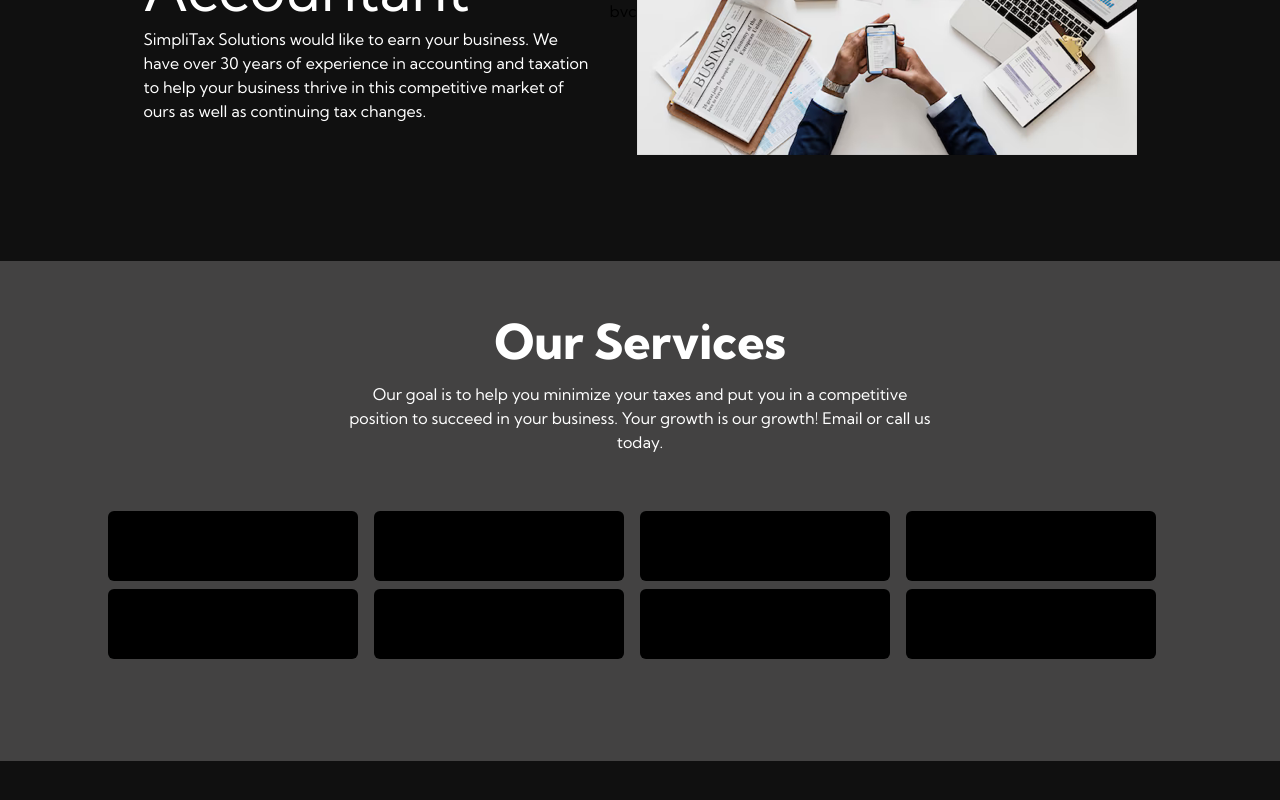
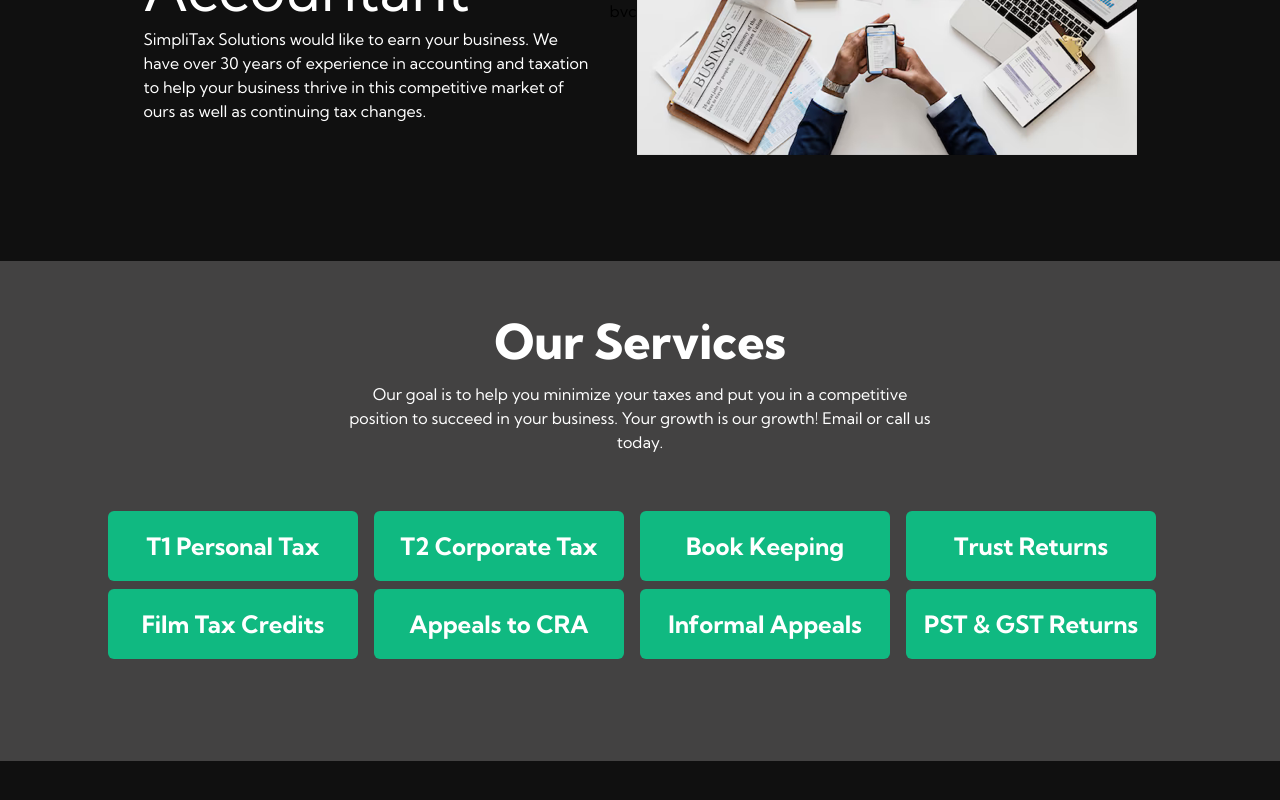
Before and after one commit to CliffVille/simpli-tax, a React (Create React App) app: page / in a window 1280 px wide. Shown: the part 364-1164 px from the top of the page. Built offline with nearby package versions, Linux system fonts and the light colour scheme.

Commit message:
Added more content to Services component

```diff
--- a/src/Components/Services.js
+++ b/src/Components/Services.js
@@ -9,16 +9,32 @@
       </div>
       <div className="h-[250px]">
         <div className="flex flex-row mb-2">
-          <div className="w-[250px] h-[70px] bg-black rounded-md mr-4"></div>
-          <div className="w-[250px] h-[70px] bg-black rounded-md mr-4"></div>
-          <div className="w-[250px] h-[70px] bg-black rounded-md mr-4"></div>
-          <div className="w-[250px] h-[70px] bg-black rounded-md mr-4"></div>
+          <div className="w-[250px] h-[70px] bg-emerald-500 rounded-md mr-4 flex justify-center items-center">
+            <h3 className="text-white text-2xl font-kumbh font-bold">T1 Personal Tax</h3>
+          </div>
+          <div className="w-[250px] h-[70px] bg-emerald-500 rounded-md mr-4 flex justify-center items-center">
+            <h3 className="text-white text-2xl font-kumbh font-bold">T2 Corporate Tax</h3>
+          </div>
+          <div className="w-[250px] h-[70px] bg-emerald-500 rounded-md mr-4 flex justify-center items-center">
+            <h3 className="text-white text-2xl font-kumbh font-bold">Book Keeping</h3>
+          </div>
+          <div className="w-[250px] h-[70px] bg-emerald-500 rounded-md mr-4 flex justify-center items-center">
+            <h3 className="text-white text-2xl font-kumbh font-bold">Trust Returns</h3>
+          </div>
         </div>
         <div className="flex flex-row">
-          <div className="w-[250px] h-[70px] bg-black rounded-md mr-4"></div>
-          <div className="w-[250px] h-[70px] bg-black rounded-md mr-4"></div>
-          <div className="w-[250px] h-[70px] bg-black rounded-md mr-4"></div>
-          <div className="w-[250px] h-[70px] bg-black rounded-md"></div>
+          <div className="w-[250px] h-[70px] bg-emerald-500 rounded-md mr-4 flex justify-center items-center">
+            <h3 className="text-white text-2xl font-kumbh font-bold">Film Tax Credits</h3>
+          </div>
+          <div className="w-[250px] h-[70px] bg-emerald-500 rounded-md mr-4 flex justify-center items-center">
+            <h3 className="text-white text-2xl font-kumbh font-bold">Appeals to CRA</h3>
+          </div>
+          <div className="w-[250px] h-[70px] bg-emerald-500 rounded-md mr-4 flex justify-center items-center">
+            <h3 className="text-white text-2xl font-kumbh font-bold">Informal Appeals</h3>
+          </div>
+          <div className="w-[250px] h-[70px] bg-emerald-500 rounded-md flex justify-center items-center">
+            <h3 className="text-white text-2xl font-kumbh font-bold">PST & GST Returns</h3>
+          </div>
         </div>
       </div>
     </div>
```
Also changed, not shown: src/assets/bg.svg (added).
